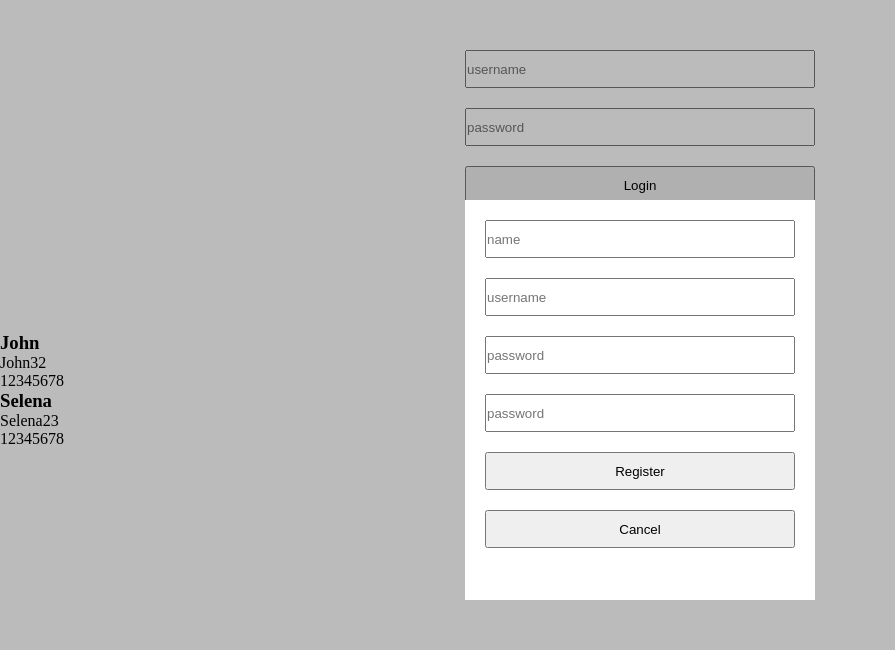
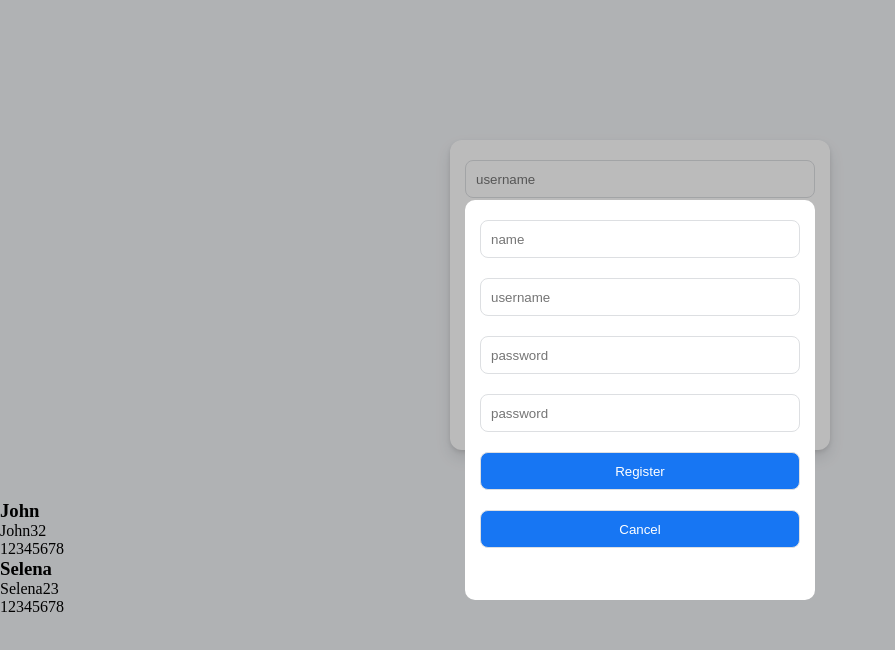
Before and after one commit to SharifjonovAkbarjon/register, a plain HTML site: page index.html in a window 1280 px wide. Both pictures are taken after a click on the button "Register". Shown: the whole page, without its empty margins (0-895 px from the left). Drawn offline with Linux system fonts and the light colour scheme.

Commit message:
register

```diff
--- a/index.html
+++ b/index.html
@@ -5,12 +5,14 @@
     <meta name="viewport" content="width=device-width, initial-scale=1.0">
     <title>Document</title>
     <link rel="stylesheet" href="./style.css">
+    <link rel="stylesheet" href="https://cdnjs.cloudflare.com/ajax/libs/font-awesome/6.5.2/css/all.min.css" integrity="sha512-SnH5WK+bZxgPHs44uWIX+LLJAJ9/2PkPKZ5QiAj6Ta86w+fsb2TkcmfRyVX3pBnMFcV7oQPJkl9QevSCWr3W6A==" crossorigin="anonymous" referrerpolicy="no-referrer" />
 </head>
 <body>
 
     <form class="login" action="">
         <input class="login__username" type="text" placeholder="username">
         <input type="password" class="login__password" placeholder="password">
+        <p class="parol">Parolni unitdingizmi?</p>
         <button type="submit">Login</button>
         <button class="btn__open" type="button">Register</button>
     </form>
@@ -27,8 +29,13 @@
         <form class="model" action="">
             <input required class="model__name" type="text" placeholder="name">
             <input required class="model__username" type="text" placeholder="username">
-            <input required type="password" class="model__password" placeholder="password">
-            <button style="display: none;" class="eye__password">show</button>
+            <div class="input__password">
+                <input required type="password" class="model__password" placeholder="password">
+                <button style="display: none;" class="eye__password">show
+                    <i class="fa-regular fa-eye-slash"></i>
+                    <i class="fa-regular fa-eye"></i>
+                </button>
+            </div>
             <input required type="password" class="model__password-confirm" placeholder="password">
             <button type="submit">Register</button>
             <button class="btn__close" type="button">Cancel</button>
--- a/style.css
+++ b/style.css
@@ -4,9 +4,25 @@
     box-sizing: border-box;
 }
 
+body{
+    background: rgb(240,242,245);
+}
+
 .login{
-    width: 350px;
+    width: 380px;
     margin: 50px auto;
+    padding: 20px 15px;
+    margin-top: 140px;
+    border-radius: 12px;
+    background: rgb(255,255,255,1);
+    box-shadow: 0 2px 4px rgba(0, 0, 0, .1), 0 8px 16px rgba(0, 0, 0, .1);
+}
+
+.parol{
+    display: flex;
+    justify-content: center;
+    margin-bottom: 20px;
+    color: blue;
 }
 
 .login input,
@@ -16,9 +32,18 @@
     width: 100%;
     height: 38px;
     margin-bottom: 20px;
+    padding: 2px 10px;
+    outline: none;
+    border-radius: 8px;
+    border: 1px solid rgb(221,223,226);
 }
 
-
+.login button,
+.model button{
+    background: rgb(23,118,243);
+    color: #fff;
+    cursor: pointer;
+}
 
 
 
@@ -51,7 +76,14 @@
     background: #fff;
     opacity: 0;
     animation: model .5s ease 0s forwards;
+    padding: 20px 15px;
+    border-radius: 10px;
+
 }
+
+
+
+
 
 @keyframes model{
     to{
```
